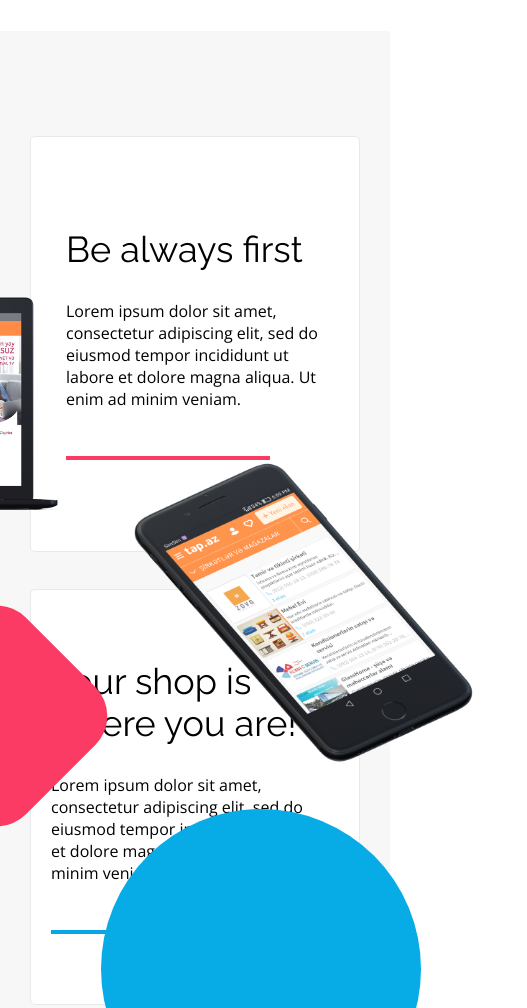
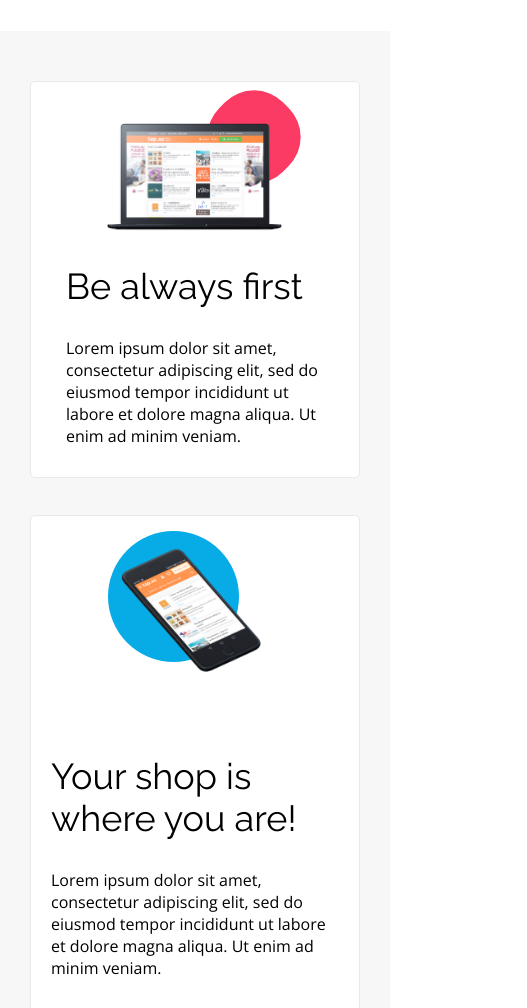
Before and after one commit to gumaty/bestshop, a website built with Parcel: page index.html in a window 390 px wide. Shown: the part 1760-2768 px from the top of the page, 527 px wide, since content can reach past the window. Built offline with nearby package versions, Linux system fonts and the light colour scheme.

Commit message:
Stylowanie modułu leads

```diff
--- a/index.html
+++ b/index.html
@@ -69,7 +69,7 @@
                     incididunt ut labore et dolore magna aliqua. Ut enim ad minim veniam.</p>
             </div>
             <div class="img_container">
-                <div class="content__leadImgSquare"></div>
+                <span class="content__leadImgSquare"></span>
                 <img src="./src/images/macbook2.png" alt="" class="content__leadImg">
             </div>
         </div>
@@ -79,7 +79,7 @@
                 <p class="lead__text">Lorem ipsum dolor sit amet, consectetur adipiscing elit, sed do eiusmod tempor
                     incididunt ut labore et dolore magna aliqua. Ut enim ad minim veniam.</p>
             </div>
-            <div class="img_container">
+            <div class="img_container img_container--left">
                 <span class="content__leadImgCircle"></span>
                 <img src="./src/images/iphone2.png" alt="" class="content__leadImg content__leadImg--left">
 
@@ -92,7 +92,7 @@
                     eiusmod tempor incididunt ut labore et dolore magna aliqua. Ut enim ad minim veniam.</p>
             </div>
             <div class="content__img">
-                <img src="./src/images/trumpet.png" alt="" class="content__leadImg">
+                <img src="./src/images/trumpet.png" alt="" class="content__leadImgSingle">
             </div>
         </div>
     </div>
--- a/src/scss/_leads.scss
+++ b/src/scss/_leads.scss
@@ -12,6 +12,10 @@
     flex-direction: column;
     align-items: center;
 
+    @media (max-width: 1024px) {
+      padding: 3.125rem 30px 0 30px;
+    }
+
     .leads__content {
       max-width: 70.25rem;
       width: 100%;
@@ -19,28 +23,50 @@
       background-color: $white;
       display: flex;
       justify-content: space-between;
+      align-items: flex-end;
       border: 0.0625rem solid $gray-1;
       border-radius: 0.3125rem;
 
       @media (max-width: 1024px) {
-        flex-direction: column;
+        max-width: 100%;
+        flex-direction: column-reverse;
         justify-content: center;
         align-items: center;
       }
 
       &.leads__content--right {
         flex-direction: row-reverse;
+
+        @media (max-width: 1024px) {
+          max-width: 100%;
+          flex-direction: column-reverse;
+          justify-content: center;
+          align-items: center;
+        }
       }
+
       &.leads__content--transparent {
         background-color: transparent;
         column-gap: 3.8125rem;
         border: 0;
+
+        @media (max-width: 1024px) {
+          max-width: 100%;
+          flex-direction: column;
+
+        }
       }
 
       .content__leadText {
         position: relative;
         max-width: 26rem;
         margin: 5.6875rem 2.1875rem;
+
+        @media (max-width: 1024px) {
+          max-width: 100%;
+          margin: 1.875rem 2.1875rem;
+
+        }
 
         .lead__hdl {
           color: $black;
@@ -51,6 +77,7 @@
           font-family: $font-raleway;
           margin: 0 0 1.875rem 0;
         }
+
         .lead__text {
           font-size: 1rem;
           line-height: 1.375rem;
@@ -60,8 +87,16 @@
           color: $black;
           margin: 0 0 3.125rem 0;
 
-          &.lead__text--lower{
+          @media (max-width: 1024px) {
+            margin: 0;
+          }
+
+          &.lead__text--lower {
             margin: 0 0 2.75rem 0;
+
+            @media (max-width: 1024px) {
+              margin: 0;
+            }
           }
         }
 
@@ -73,6 +108,10 @@
           height: 0.25rem;
           width: 79%;
           border-bottom: 0.25rem solid $pink-3;
+
+          @media (max-width: 1024px) {
+            display: none;
+          }
         }
 
         &.content__leadText--right {
@@ -83,14 +122,21 @@
           }
         }
 
-
-
         &.content__leadText--transparent {
           margin: 0;
+          max-width: 642px;
+          width: 100%;
+          height: 376px;
           background: $white;
           border: 0.0625rem solid $gray-1;
           border-radius: 0.3125rem;
           padding: 4.375rem 2.1875rem;
+
+          @media (max-width: 1024px) {
+            height: auto;
+            max-width: 100%;
+            padding: 3.125rem 2.1875rem;
+          }
 
           &:before {
             width: 60%;
@@ -108,56 +154,109 @@
 
       .content__img {
         background: $green-dark;
+        height:100%;
         border: 0.0625rem solid $gray-1;
         border-radius: 0.3125rem;
 
-        .content__leadImg {
+        @media (max-width: 1024px) {
+          width: 100%;
+          display: flex;
+          justify-content: center;
+          align-items: center;
+        }
+
+        .content__leadImgSingle {
           margin: 6.125rem 5.125rem 4rem 3.875rem;
 
-          &.leads__content--transparent {}
+          @media (max-width: 1024px) {
+            margin: 0;
+            margin-top: 55px;
+          }
+
+          &.leads__content--transparent {
+          }
         }
       }
+
       .img_container {
         position: relative;
+        background: transparent;
+        margin-right: 80px;
+
+        @media (max-width: 1024px) {
+          margin-right: 0;
+          margin-top: 40px;
+        }
+
+        &.img_container--left {
+          margin-right: 0;
+          margin-left: 60px;
+
+          @media (max-width: 1024px) {
+            margin-left: 0;
+            margin-top: 30px;
+          }
+        }
+
+        .content__leadImg {
+          position: relative;
+          width: 387px;
+          height: auto;
+          z-index: 2;
+
+          @media (max-width: 1024px) {
+            width: 192px;
+          }
+
+          &.content__leadImg--left {
+            width: 426px;
+            height: auto;
+            z-index: 2;
+
+            @media (max-width: 1024px) {
+              width: 175px;
+            }
+          }
+        }
 
         .content__leadImgSquare {
           position: absolute;
           display: block;
-          top: 4.6875rem;
-          right: 6.75rem;
+          top: -2.75rem;
+          right: 0rem;
           width: 11.25rem;
           height: 11.25rem;
           transform: rotate(45deg);
           background: $pink-3;
           border-radius: 2.5625rem;
-          z-index: 10;
+          z-index: 1;
+
+          @media (max-width: 1024px) {
+            width: 90px;
+            height: 90px;
+            left: 110px;
+            top: -30px
+          }
         }
 
         .content__leadImgCircle {
           position: absolute;
-          top: 0.75rem;
-          left: 4.375rem;
+          top: -1.25rem;
+          left: 0rem;
           width: 20rem;
           height: 20rem;
           background: $blue-light;
           border-radius: 50%;
-        }
+          z-index: 1;
 
-        .content__leadImg {
-          position: absolute;
-          z-index: 1000;
-          bottom: 2.375rem;
-          right: 7.3475rem;
-
-          &.content__leadImg--left {
-            position: absolute;
-            z-index: 1000;
-            bottom: 0.8125rem;
-            left: 4.375rem;
+          @media (max-width: 1024px) {
+            width: 131px;
+            height: 131px;
+            left: 0;
+            top: -15px
           }
         }
-    }
-
+      }
     }
   }
 }
```
